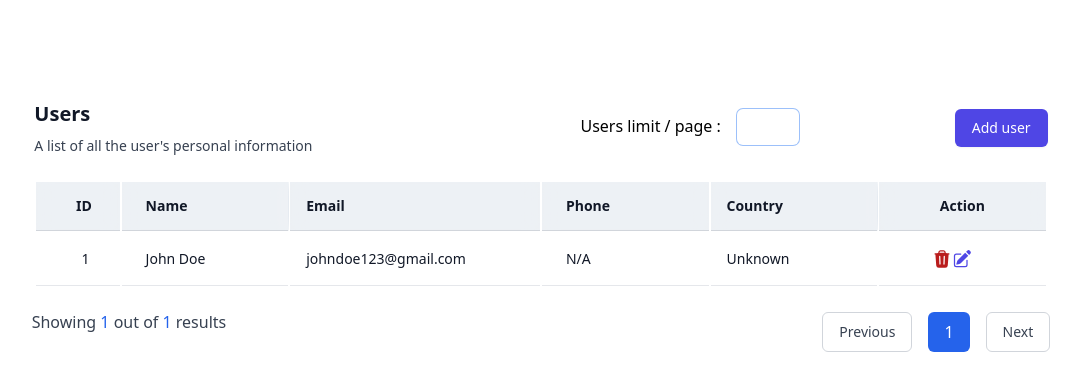
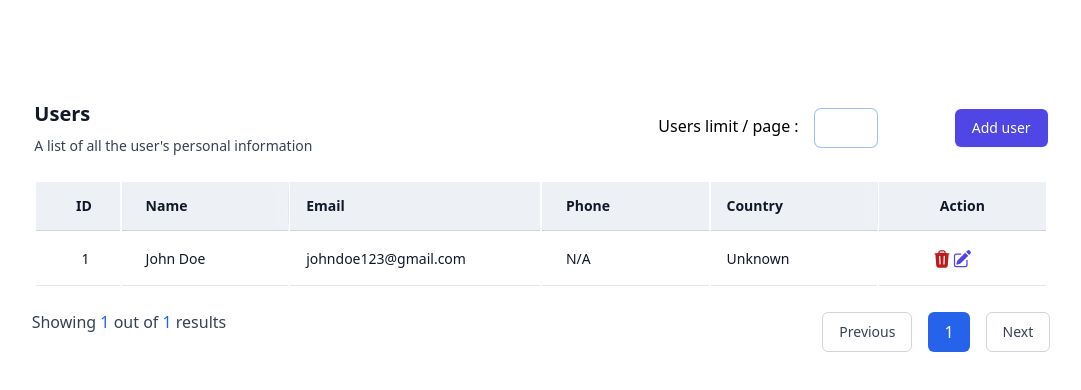
Before and after one commit to Sabbirhossain97/react-user-management, a React (Create React App) app: page / in a window 1280 px wide. Shown: the top 390 px of the page, without its empty margins (99-1180 px from the left). Built offline with nearby package versions, Linux system fonts and the light colour scheme.

Commit message:
finalized

```diff
--- a/src/App.js
+++ b/src/App.js
@@ -135,8 +135,8 @@ function App() {
             </p>
           </div>
           <div className="flex ">
-            <div className="inline ml-4">
-              <label className="bold font-medium">Users limit / page :</label>
+            <div className="ml-4 flex justify-center">
+              <label className="bold font-medium mt-[5px]">Users limit / page :</label>
               <input
                 type="number"
                 min="0"
```
